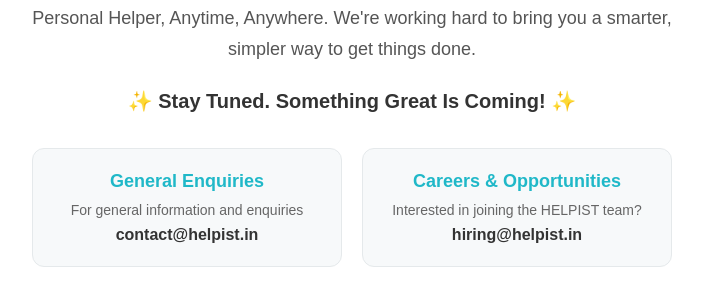
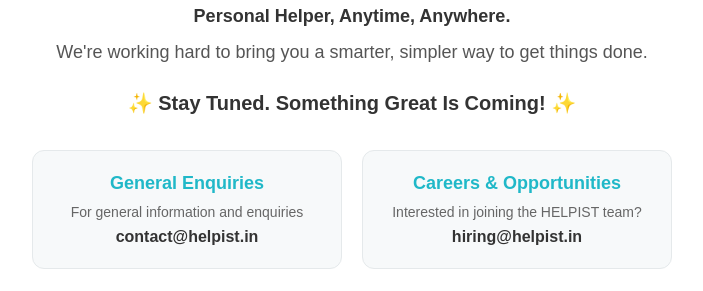
Before and after one commit to helpistofficial-star/helpist-coming-soon, a plain HTML site: page index.html in a window 1280 px wide. Shown: the part 310-601 px from the top of the page, without its empty margins (288-991 px from the left). Drawn offline with Linux system fonts and the light colour scheme.

Commit message:
Update index.html

```diff
--- a/index.html
+++ b/index.html
@@ -59,6 +59,13 @@
       color: #555555;
       max-width: 700px;
       margin: 0 auto 24px;
+    }
+
+    .message strong {
+      display: block;
+      font-weight: 700;
+      color: #333333;
+      margin-bottom: 5px;
     }
 
     .stay-tuned {
@@ -210,7 +217,7 @@
     <h1>We're Coming Soon!</h1>
 
     <p class="message">
-      Personal Helper, Anytime, Anywhere.
+      <strong>Personal Helper, Anytime, Anywhere.</strong>
       We're working hard to bring you a smarter,
       simpler way to get things done.
     </p>
```
